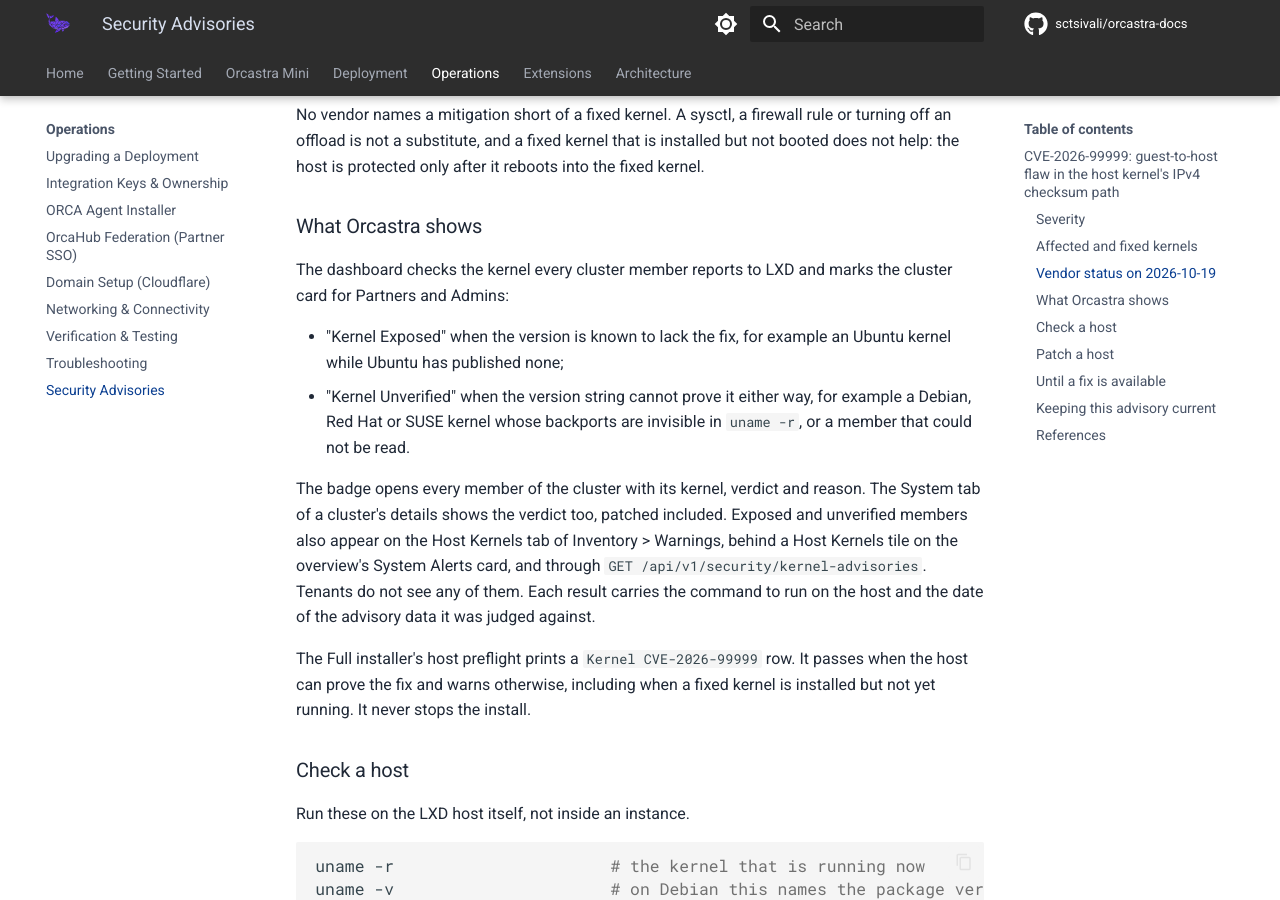
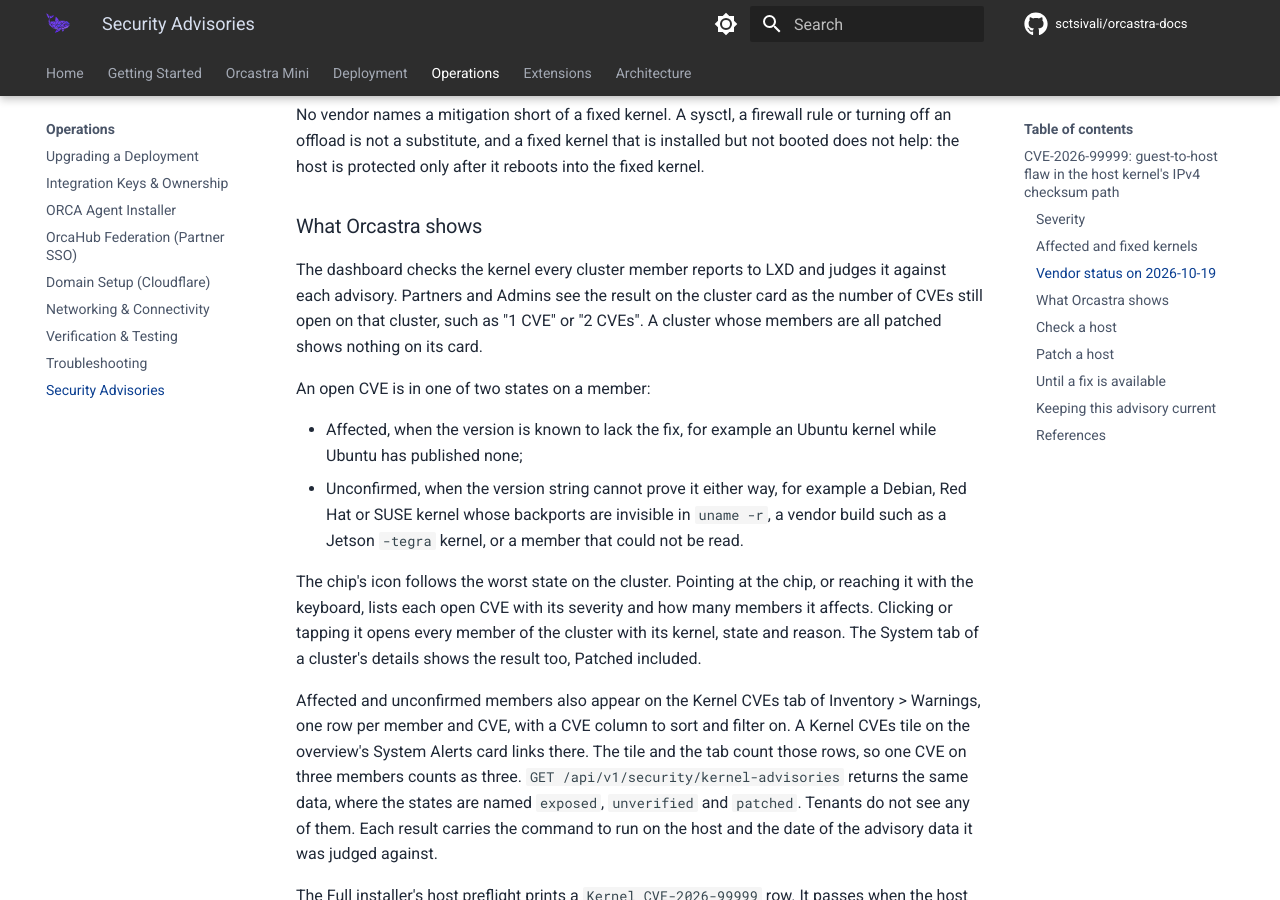
Before and after one commit to sctsivali/orcastra-docs, an MkDocs documentation site: the page built from docs/operations/security-advisories.md, in a window 1280 px wide and 900 px high, scrolled down 2240 px. Built offline with MkDocs 1.6.1 and Material for MkDocs 9.7.7, drawn with Linux system fonts in a browser that asks for light colours; comment, search, counter and statistics services are not loaded; the version menu is left out.

Commit message:
docs(operations): name kernel CVE states as the dashboard shows them
The cluster card now counts the CVEs still open on a cluster ("1 CVE",
"2 CVEs") instead of "Kernel Exposed" or "Kernel Unverified". Describe
the Affected and Unconfirmed states, the hover and focus list, the tap
or click detail, and the Kernel CVEs tab with its CVE column and tile,
and say that the tile counts member and CVE rows. Note that the API
keeps the exposed, unverified and patched values.

```diff
--- a/docs/operations/security-advisories.md
+++ b/docs/operations/security-advisories.md
@@ -73,21 +73,31 @@ help: the host is protected only after it reboots into the fixed kernel.
 
 ### What Orcastra shows
 
-The dashboard checks the kernel every cluster member reports to LXD and marks the cluster card
-for Partners and Admins:
+The dashboard checks the kernel every cluster member reports to LXD and judges it against each
+advisory. Partners and Admins see the result on the cluster card as the number of CVEs still open
+on that cluster, such as "1 CVE" or "2 CVEs". A cluster whose members are all patched shows nothing
+on its card.
 
-- "Kernel Exposed" when the version is known to lack the fix, for example an Ubuntu kernel
-  while Ubuntu has published none;
-- "Kernel Unverified" when the version string cannot prove it either way, for example a
-  Debian, Red Hat or SUSE kernel whose backports are invisible in `uname -r`, or a member that
-  could not be read.
+An open CVE is in one of two states on a member:
 
-The badge opens every member of the cluster with its kernel, verdict and reason. The System tab
-of a cluster's details shows the verdict too, patched included. Exposed and unverified members
-also appear on the Host Kernels tab of Inventory > Warnings, behind a Host Kernels tile on the
-overview's System Alerts card, and through `GET /api/v1/security/kernel-advisories`. Tenants do
-not see any of them. Each result carries the command to run on the host and the date of the
-advisory data it was judged against.
+- Affected, when the version is known to lack the fix, for example an Ubuntu kernel while Ubuntu
+  has published none;
+- Unconfirmed, when the version string cannot prove it either way, for example a Debian, Red Hat
+  or SUSE kernel whose backports are invisible in `uname -r`, a vendor build such as a Jetson
+  `-tegra` kernel, or a member that could not be read.
+
+The chip's icon follows the worst state on the cluster. Pointing at the chip, or reaching it with
+the keyboard, lists each open CVE with its severity and how many members it affects. Clicking or
+tapping it opens every member of the cluster with its kernel, state and reason. The System tab of
+a cluster's details shows the result too, Patched included.
+
+Affected and unconfirmed members also appear on the Kernel CVEs tab of Inventory > Warnings, one
+row per member and CVE, with a CVE column to sort and filter on. A Kernel CVEs tile on the
+overview's System Alerts card links there. The tile and the tab count those rows, so one CVE on
+three members counts as three. `GET /api/v1/security/kernel-advisories` returns the same data,
+where the states are named `exposed`, `unverified` and `patched`. Tenants do not see any of them.
+Each result carries the command to run on the host and the date of the advisory data it was
+judged against.
 
 The Full installer's host preflight prints a `Kernel CVE-2026-99999` row. It passes when the
 host can prove the fix and warns otherwise, including when a fixed kernel is installed but not
```
